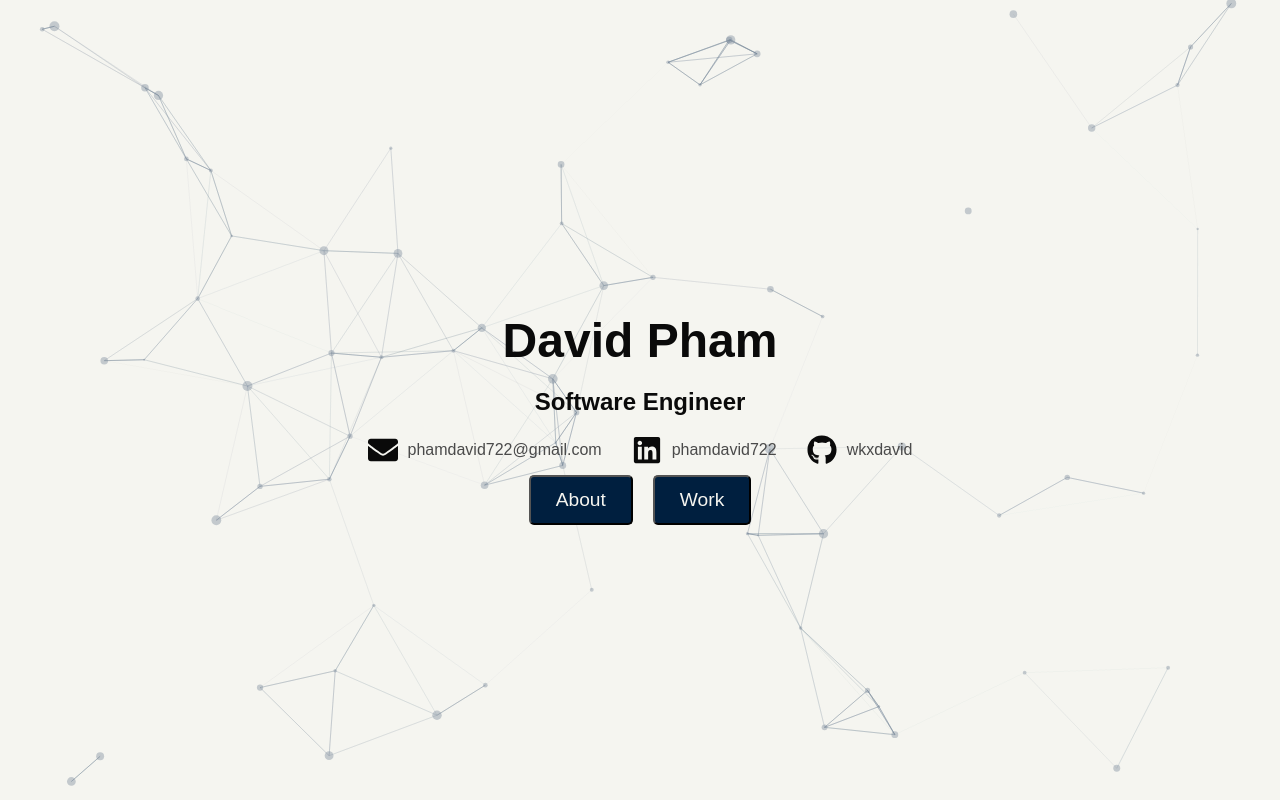
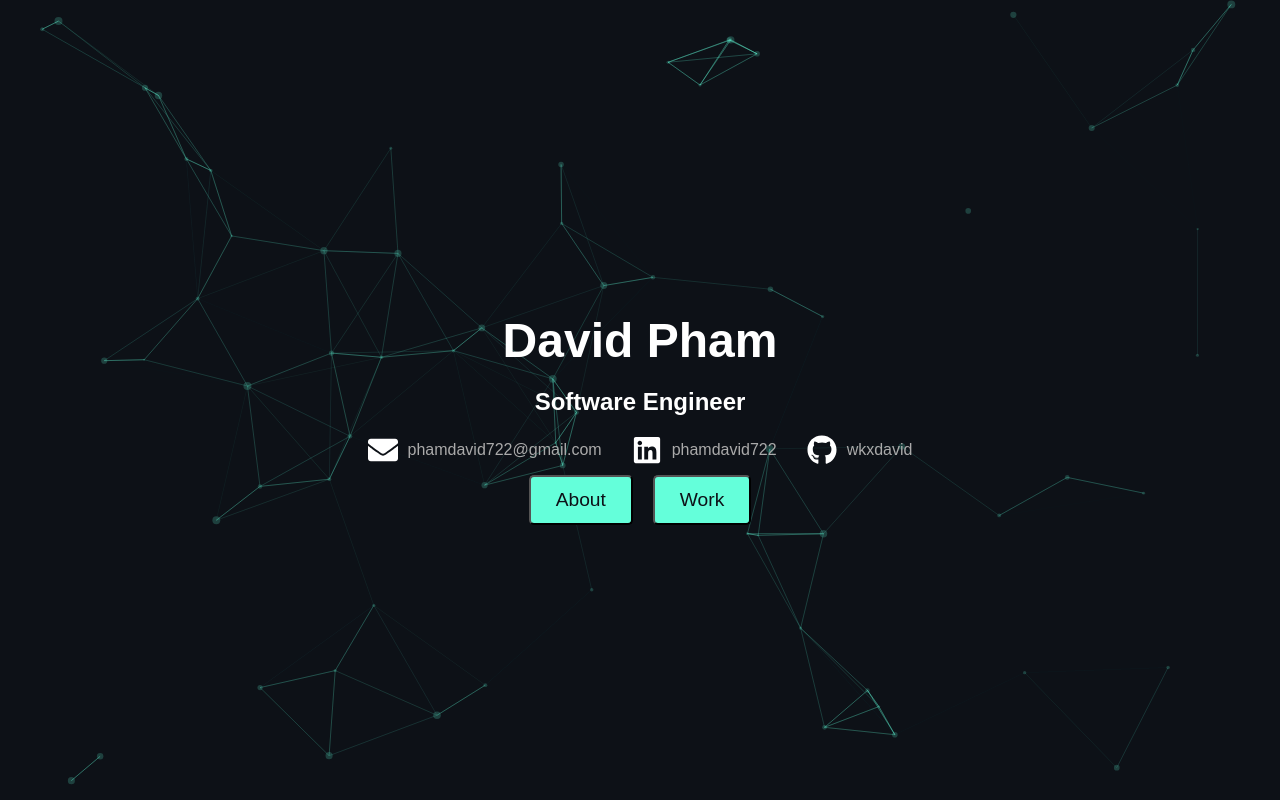
Before and after one commit to wkxdavid/personalwebsite, a React (Create React App) app: page /experience in a window 1280 px wide. Built offline with nearby package versions, Linux system fonts and the light colour scheme; the HTML template or start-up script is replaced by a standard one; a web font is replaced by a local one.

Commit message:
Update home page

```diff
--- a/src/components/particleBackground.js
+++ b/src/components/particleBackground.js
@@ -14,15 +14,15 @@ export default function ParticleBackground() {
       options={{
         fullScreen: { enable: false },
         background: {
-          color: { value: '#F5F5F0' },
+          color: { value: 'transparent' },
         },
         particles: {
-          color: { value: '#778899' },
+          color: { value: '#64ffda' },
           links: {
             enable: true,
-            color: '#778899',
+            color: '#64ffda',
             distance: 150,
-            opacity: 0.5,
+            opacity: 0.3,
             width: 1,
           },
           move: { enable: true, speed: 1 },
@@ -30,9 +30,9 @@ export default function ParticleBackground() {
             value: 60,
             density: { enable: true, area: 800 },
           },
-          opacity: { value: 0.4 },
+          opacity: { value: 0.2 },
           shape: { type: 'circle' },
-          size: { value: { min: 1, max: 5 } },
+          size: { value: { min: 1, max: 4 } },
         },
         detectRetina: true,
       }}
--- a/src/index.css
+++ b/src/index.css
@@ -13,15 +13,14 @@ code {
 }
 
 :root {
-  --primary-bg: #F5F5F0;
-  --secondary-bg: #EAE7DC;
-  --accent: #001F3F;
-  --text-primary: #0A0A0A;
-  --text-secondary: #4A4A4A;
+  --primary-bg: #f5f5f0;
+  --secondary-bg: #eae7dc;
+  --accent: #001f3f;
+  --text-primary: #0a0a0a;
+  --text-secondary: #4a4a4a;
   --border-color: #778899;
+  --home-bg: #0d1117;
 }
-
-
 
 body {
   background-color: var(--primary-bg);
--- a/src/pages/HomePage/home.css
+++ b/src/pages/HomePage/home.css
@@ -15,7 +15,7 @@ body {
   justify-content: center;
   align-items: center;
   height: 100vh;
-  background-color: var(--primary-bg);
+  background-color: var(--home-bg);
   opacity: 0;
   animation: fadeIn 1s forwards;
 }
@@ -39,6 +39,9 @@ body {
 .home-text h1 {
   font-size: 3em;
   margin-bottom: 20px;
+  color: var(--text-primary);
+}
+.home-text h2 {
   color: var(--text-primary);
 }
 
@@ -162,3 +165,18 @@ body {
     opacity: 1;
   }
 }
+
+.home-section {
+  --text-primary: #ffffff;
+  --text-secondary: #aaaaaa;
+  --accent: #64ffda;
+  --border-color: #64ffda;
+}
+
+.home-section .link-item p {
+  color: var(--text-secondary);
+}
+
+.home-section .home-button {
+  color: #0d1117;
+}
--- a/src/pages/HomePage/home.js
+++ b/src/pages/HomePage/home.js
@@ -1,9 +1,16 @@
-import React from 'react';
+import React, { useEffect } from 'react';
 import './home.css';
 import { FaLinkedin, FaGithub, FaEnvelope } from 'react-icons/fa';
 import ParticleBackground from '../../components/particleBackground';
 
 function HomePage({ scrollToSection, refs }) {
+  useEffect(() => {
+    document.body.classList.add('home-body');
+    return () => {
+      document.body.classList.remove('home-body');
+    };
+  }, []);
+
   const handleScrollTo = (section) => {
     scrollToSection(refs[section]);
   };
```
